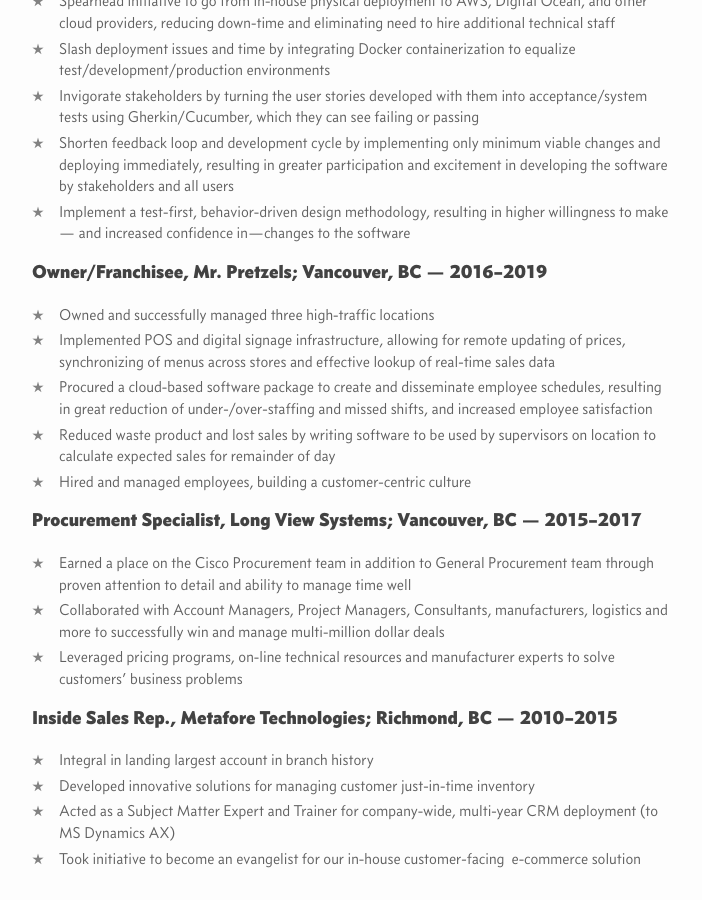
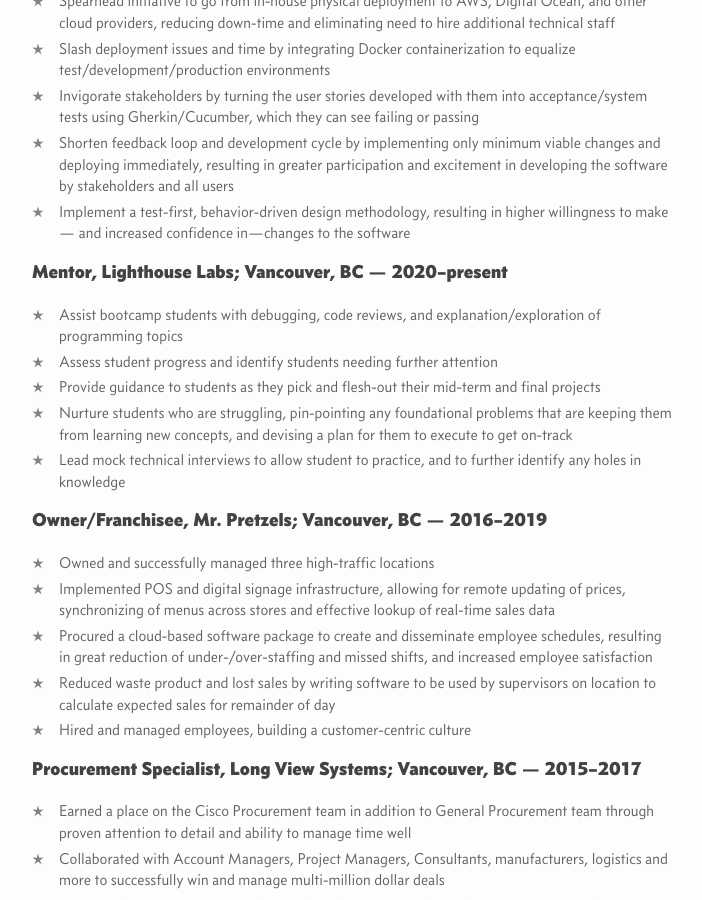
Before and after one commit to fapapa/fapapa.github.io, a Jekyll site: the page built from resume.md, in a window 1280 px wide and 900 px high, scrolled down 1338 px. Shown: the whole window, without its empty margins (238-940 px from the left). Built offline with Jekyll 4.4.1, drawn with Linux system fonts in a browser that asks for light colours.

Commit message:
Add Lighthouse work experience

```diff
--- a/resume.md
+++ b/resume.md
@@ -81,6 +81,19 @@ Grade achieved: 96.8%
   higher willingness to make— and increased confidence in—changes to the
   software
 
+### Mentor, Lighthouse Labs; Vancouver, BC — 2020–present
+
+- Assist bootcamp students with debugging, code reviews, and
+  explanation/exploration of programming topics
+- Assess student progress and identify students needing further attention
+- Provide guidance to students as they pick and flesh-out their mid-term and
+  final projects
+- Nurture students who are struggling, pin-pointing any foundational problems
+  that are keeping them from learning new concepts, and devising a plan for them
+  to execute to get on-track
+- Lead mock technical interviews to allow student to practice, and to further
+  identify any holes in knowledge
+
 ### Owner/Franchisee, Mr. Pretzels; Vancouver, BC — 2016–2019
 
 - Owned and successfully managed three high-traffic locations
```
